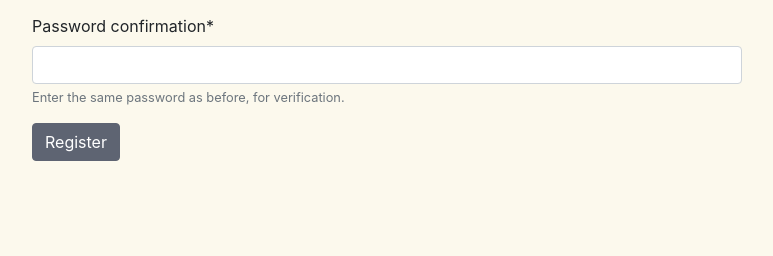
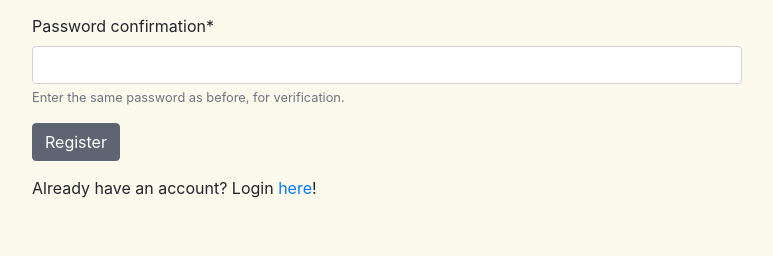
Before and after one commit to RTiwary/FeedBee, a Django app: page /register/ in a window 1280 px wide. Shown: the part 544-800 px from the top of the page, without its empty margins (68-841 px from the left). Run offline with Django 3.2, Linux system fonts and the light colour scheme; some libraries are stand-ins or nearby versions.

Commit message:
Added login page link from register

```diff
--- a/apps/users/templates/users/login.html
+++ b/apps/users/templates/users/login.html
@@ -47,7 +47,7 @@
             {% csrf_token %}
             {{form | crispy}}
             <button type="submit" class="btn btn-primary">Login</button>
-            <p style="padding-top: 15px">Don't have an account? Create one <a href="/register">here!</a></p>
+            <p style="padding-top: 15px">Don't have an account? Create one <a href="/register">here</a>!</p>
             <a href="/password_reset">Forgot your password?</a>
         </form>
     </div>
--- a/apps/users/templates/users/register.html
+++ b/apps/users/templates/users/register.html
@@ -54,6 +54,7 @@
             {{ form.password1|as_crispy_field }}
             {{ form.password2|as_crispy_field }}
             <button type="submit" class="btn btn-primary">Register</button>
+            <p style="padding-top: 15px">Already have an account? Login <a href="/login">here</a>!</p>
         </form>
     </div>
 
```
